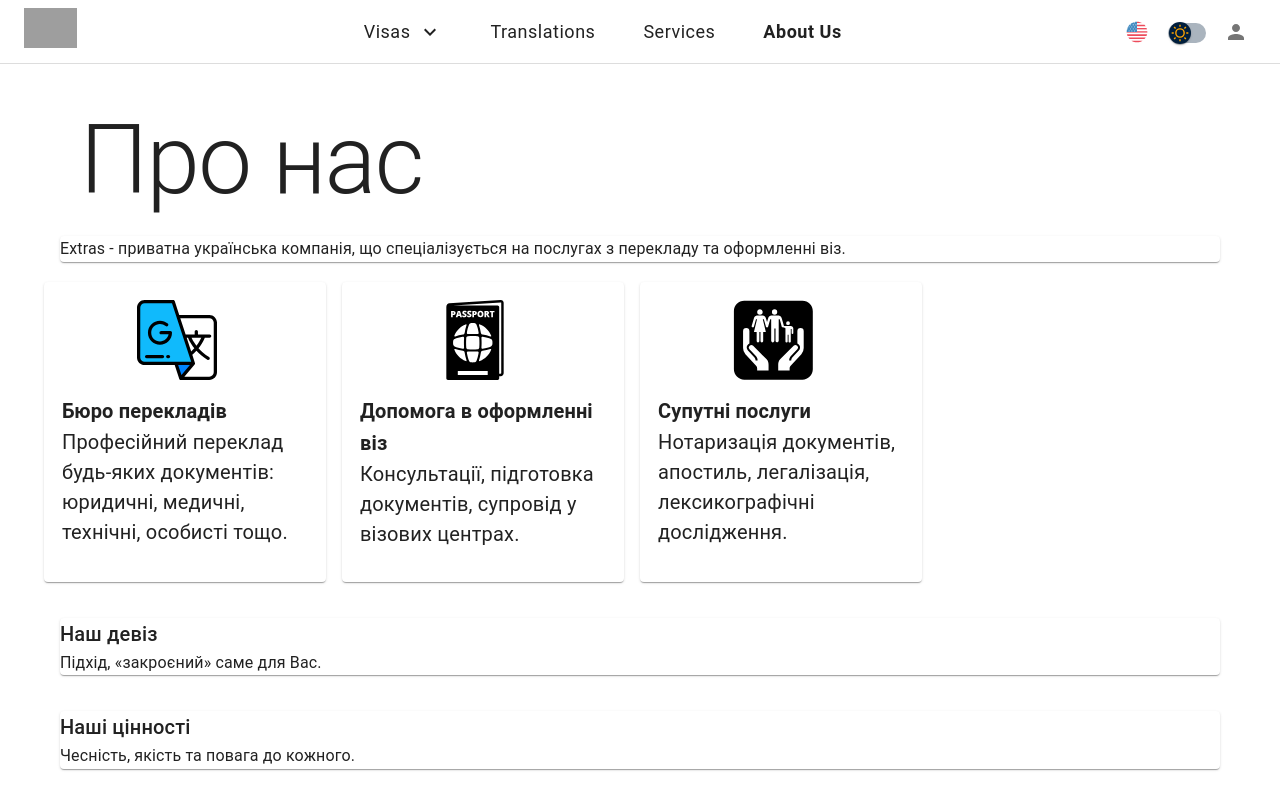
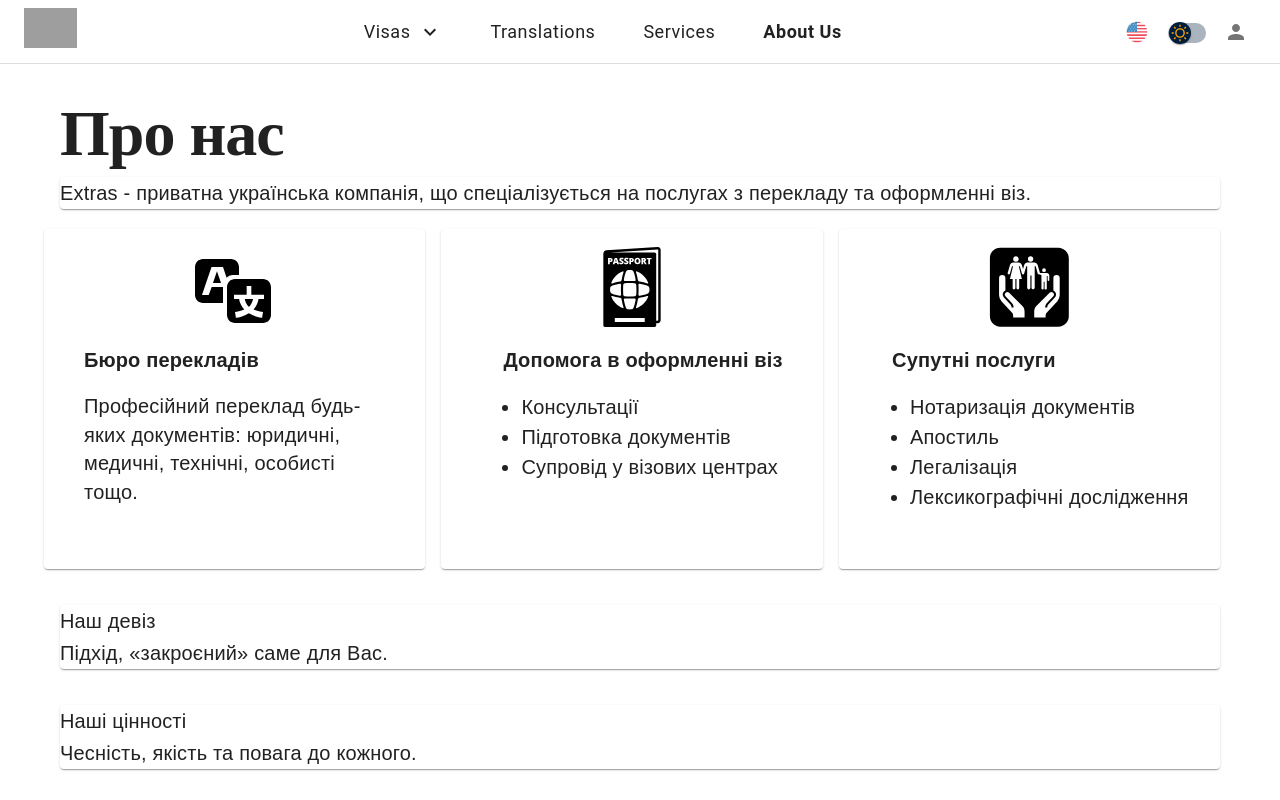
Before and after one commit to Vlasvin/extras, a React (Create React App) app: page /extras/about-us in a window 1280 px wide. Shown: the top 800 px of the page. Built offline with nearby package versions, Linux system fonts and the light colour scheme; grey boxes are pictures that could not be loaded.

Commit message:
added AboutUs

```diff
--- a/src/App.tsx
+++ b/src/App.tsx
@@ -21,7 +21,9 @@ const App = () => {
     <ThemeContextProvider>
       <I18nextProvider i18n={i18next}>
         <div className="App">
-          <Header onRegisterClick={handleRegisterClick} />
+          <Box sx={{ position: "fixed", top: 0, width: "100%" }}>
+            <Header onRegisterClick={handleRegisterClick} />
+          </Box>
           <Suspense fallback={<div>Loading...</div>}>
             <Routes>
               <Route path="/" element={<HomePage />} />
--- a/src/assets/pictures/svg/TranslationIcon.tsx
+++ b/src/assets/pictures/svg/TranslationIcon.tsx
@@ -2,60 +2,16 @@ import React from "react";
 
 const TranslationIcon: React.FC<React.SVGProps<SVGSVGElement>> = (props) => (
   <svg
+    width="80px"
     height="80px"
-    width="80px"
-    version="1.1"
-    id="Layer_1"
+    viewBox="0 0 20 20"
     xmlns="http://www.w3.org/2000/svg"
-    xmlnsXlink="http://www.w3.org/1999/xlink"
-    viewBox="0 0 512 512"
-    xmlSpace="preserve"
   >
-    <path
-      style={{ fill: "#FFFFFF" }}
-      d="M185.802,105.689h277.06c21.364,0,38.688,17.32,38.688,38.689v318.482
-	c0.001,21.366-17.318,38.69-38.687,38.69H280.479L185.802,105.689z"
-    />
-    <polygon
-      style={{ fill: "#0084FF" }}
-      points="361.15,406.306 280.479,501.545 248.789,406.306 "
-    />
-    <path
-      style={{ fill: "#10BAFC" }}
-      d="M361.15,406.306H49.137c-21.364,0-38.688-17.32-38.688-38.69V49.138
-	c0-21.365,17.32-38.689,38.688-38.689h182.387L361.15,406.306z"
-    />
-    <path
-      d="M462.863,95.24H270.286L241.455,7.197C240.049,2.904,236.042,0,231.524,0H49.137C22.043,0,0,22.043,0,49.138v318.478
-	c0,27.095,22.043,49.138,49.137,49.138h192.115l29.311,88.095c1.42,4.269,5.415,7.15,9.914,7.15h182.384
-	C489.957,512,512,489.957,512,462.862V144.38C512,117.285,489.957,95.24,462.863,95.24z M20.898,367.616V49.138
-	c0-15.571,12.668-28.24,28.239-28.24h174.814l122.783,374.96H49.137C33.566,395.857,20.898,383.188,20.898,367.616z
-	 M411.358,241.371c-5.469,11.908-15.308,30.468-31.079,51.099c-4.545-5.928-8.505-11.556-11.901-16.717
-	c-9.028-13.722-15.237-25.776-19.184-34.381L411.358,241.371L411.358,241.371z M326.41,241.371
-	c3.62,8.944,11.118,25.394,24.047,45.165c4.473,6.841,9.853,14.435,16.206,22.461c-5.947,6.704-12.52,13.493-19.759,20.226
-	l-28.768-87.852H326.41z M263.278,416.755h75.328l-54.084,63.85L263.278,416.755z M491.102,462.862
-	c0,15.571-12.668,28.24-28.239,28.24H303.018l65.929-77.834c1.657-1.849,2.673-4.284,2.673-6.961c0-1.378-0.266-2.695-0.751-3.9
-	l-16.85-51.458c9.785-8.559,18.525-17.252,26.302-25.839c17.544,19.367,40.485,39.927,69.799,57.876
-	c1.703,1.043,3.586,1.539,5.446,1.539c3.516,0,6.951-1.775,8.921-4.994c3.013-4.921,1.466-11.354-3.456-14.367
-	c-28.471-17.434-50.493-37.492-67.082-56.152c23.199-29.342,35.285-55.429,40.202-67.64h30.828c5.77,0,10.449-4.678,10.449-10.449
-	s-4.679-10.449-10.449-10.449h-74.907V202.71c0-5.771-4.679-10.449-10.449-10.449s-10.449,4.678-10.449,10.449v17.763h-57.882
-	l-34.165-104.335h185.734c15.571,0,28.239,12.669,28.239,28.24v318.483H491.102z"
-    />
-    <path
-      d="M147.087,286.44c42.444,0,76.974-34.531,76.974-76.974c0-5.771-4.678-10.449-10.449-10.449h-59.202
-	c-5.771,0-10.449,4.678-10.449,10.449s4.678,10.449,10.449,10.449h47.777c-4.91,25.944-27.75,45.628-55.1,45.628
-	c-30.921,0-56.077-25.156-56.077-56.077s25.156-56.077,56.077-56.077c13.315,0,26.223,4.747,36.343,13.368
-	c4.391,3.742,10.988,3.215,14.73-1.178c3.742-4.394,3.214-10.988-1.179-14.73c-13.897-11.839-31.617-18.358-49.894-18.358
-	c-42.444,0-76.974,34.531-76.974,76.974C70.113,251.909,104.642,286.44,147.087,286.44z"
-    />
-    <path
-      d="M201.622,351.434h-4.678c-5.77,0-10.449,4.678-10.449,10.449c0,5.771,4.679,10.449,10.449,10.449h4.678
-	c5.77,0,10.449-4.678,10.449-10.449C212.071,356.112,207.392,351.434,201.622,351.434z"
-    />
-    <path
-      d="M163.141,351.434H61.649c-5.77,0-10.449,4.678-10.449,10.449c0,5.771,4.679,10.449,10.449,10.449h101.492
-	c5.77,0,10.449-4.678,10.449-10.449C173.59,356.112,168.911,351.434,163.141,351.434z"
-    />
+    <rect x="0" fill="none" width="20" height="20" />
+
+    <g>
+      <path d="M11 7H9.49c-.63 0-1.25.3-1.59.7L7 5H4.13l-2.39 7h1.69l.74-2H7v4H2c-1.1 0-2-.9-2-2V5c0-1.1.9-2 2-2h7c1.1 0 2 .9 2 2v2zM6.51 9H4.49l1-2.93zM10 8h7c1.1 0 2 .9 2 2v7c0 1.1-.9 2-2 2h-7c-1.1 0-2-.9-2-2v-7c0-1.1.9-2 2-2zm7.25 5v-1.08h-3.17V9.75h-1.16v2.17H9.75V13h1.28c.11.85.56 1.85 1.28 2.62-.87.36-1.89.62-2.31.62-.01.02.22.97.2 1.46.84 0 2.21-.5 3.28-1.15 1.09.65 2.48 1.15 3.34 1.15-.02-.49.2-1.44.2-1.46-.43 0-1.49-.27-2.38-.63.7-.77 1.14-1.77 1.25-2.61h1.36zm-3.81 1.93c-.5-.46-.85-1.13-1.01-1.93h2.09c-.17.8-.51 1.47-1 1.93l-.04.03s-.03-.02-.04-.03z" />
+    </g>
   </svg>
 );
 
--- a/src/components/AboutUs/AboutUsComponents/ServiceItem.tsx
+++ b/src/components/AboutUs/AboutUsComponents/ServiceItem.tsx
@@ -1,41 +1,43 @@
 import React from "react";
-import { useSpring, animated } from "@react-spring/web";
-import { Grid, IconButton, Typography } from "@mui/material";
+import { Typography } from "@mui/material";
 
 import { aboutUsStyles } from "../AboutUsStyles";
 
 interface ServiceItemProps {
   service: {
     title: string;
-    description: string;
+    description?: string;
     icon?: JSX.Element;
+    points?: string[];
   };
 }
 
 const AnimatedServiceItem: React.FC<ServiceItemProps> = ({ service }) => {
-  const springConfig = {
-    delay: 0.2,
-    duration: 0.8,
-    from: { opacity: 0, transform: "translateY(20px)" },
-    to: { opacity: 1, transform: "translateY(0)" },
-  };
-
-  const animation = useSpring(springConfig);
-
   return (
-    <animated.div style={animation}>
     <div style={{ ...aboutUsStyles.serviceItem, flexDirection: "column" }}>
       <div style={{ textAlign: "center", marginBottom: "10px" }}>
         {service.icon}
       </div>
       <div>
-          <Typography variant="h6">{service.title}</Typography>
+        <Typography variant="h6" style={aboutUsStyles.serviceTitle}>
+          {service.title}
+        </Typography>
+
         <Typography variant="body2" style={aboutUsStyles.serviceDescription}>
           {service.description}
         </Typography>
+
+        {service.points && (
+          <ul>
+            {service.points.map((point, index) => (
+              <li key={index} style={aboutUsStyles.li}>
+                {point}
+              </li>
+            ))}
+          </ul>
+        )}
       </div>
     </div>
-    </animated.div>
   );
 };
 
--- a/src/components/AboutUs/AboutUsStyles.ts
+++ b/src/components/AboutUs/AboutUsStyles.ts
@@ -1,5 +1,6 @@
 export const aboutUsStyles = {
   root: {
+    marginTop: 70,
     padding: 20,
   },
   title: {
@@ -30,7 +31,7 @@ export const aboutUsStyles = {
     alignItems: "center",
     marginBottom: 16,
     padding: 18,
-    height: "300px",
+    height: "340px",
   },
   serviceIcon: {
     marginRight: 16,
@@ -38,9 +39,22 @@ export const aboutUsStyles = {
   },
   serviceTitle: {
     fontWeight: "bold",
-    fontSize: 20,
+    paddingLeft: "22px",
   },
   serviceDescription: {
+    margin: "16px 22px",
+  },
+
+  h1: {
+    fontFamily: "Nunito",
+    fontSize: "64px",
+    fontWeight: 800,
+    lineHeight: "87px",
+    letterSpacing: "1%",
+  },
+  li: {
+    fontFamily: "Quicksand, sans-serif",
     fontSize: 20,
+    fontWeightRegular: 400,
   },
 };
--- a/src/components/AboutUs/index.tsx
+++ b/src/components/AboutUs/index.tsx
@@ -1,21 +1,30 @@
 import React, { useEffect, useState } from "react";
 import { Typography, Grid, Container, Paper } from "@mui/material";
 
-// import AnimatedServiceItem from "./AboutUsComponents/ServiceItem";
+import AnimatedServiceItem from "./AboutUsComponents/ServiceItem";
 
 import PassportIcon from "assets/pictures/svg/PassportIcon";
 import TranslationIcon from "assets/pictures/svg/TranslationIcon";
 import ServicesIcon from "assets/pictures/svg/ServicesIcon";
 import { aboutUsStyles } from "./AboutUsStyles";
+import { useSpring, animated } from "@react-spring/web";
+
+interface Service {
+  title: string;
+  description?: string;
+  points?: string[];
+  icon: JSX.Element;
+}
 
 const AboutUs: React.FC = () => {
+  // eslint-disable-next-line @typescript-eslint/no-unused-vars
   const [isSectionsLoaded, setIsSectionsLoaded] = useState(false);
 
   useEffect(() => {
     setTimeout(() => setIsSectionsLoaded(true), 300);
   }, []);
 
-  const services = [
+  const services: Service[] = [
     {
       title: "Бюро перекладів",
       description:
@@ -24,22 +33,38 @@ const AboutUs: React.FC = () => {
     },
     {
       title: "Допомога в оформленні віз",
-      description:
-        "Консультації, підготовка документів, супровід у візових центрах.",
+      points: [
+        "Консультації",
+        "Підготовка документів",
+        "Супровід у візових центрах",
+      ],
       icon: <PassportIcon />,
     },
 
     {
       title: "Супутні послуги",
-      description:
-        "Нотаризація документів, апостиль, легалізація, лексикографічні дослідження.",
+      points: [
+        "Нотаризація документів",
+        "Aпостиль",
+        "Легалізація",
+        "Лексикографічні дослідження",
+      ],
       icon: <ServicesIcon />,
     },
   ];
 
+  const springConfig = {
+    delay: 0.2,
+    duration: 0.8,
+    from: { opacity: 0, transform: "translateY(20px)" },
+    to: { opacity: 1, transform: "translateY(0)" },
+  };
+
+  const animation = useSpring(springConfig);
+
   return (
     <Container style={aboutUsStyles.root}>
-      <Typography variant="h1" style={aboutUsStyles.root}>
+      <Typography variant="h1" style={(aboutUsStyles.root, aboutUsStyles.h1)}>
         Про нас
       </Typography>
 
@@ -54,27 +79,11 @@ const AboutUs: React.FC = () => {
         </Grid>
         <Grid container spacing={2} direction="row">
           {services.map((service, index) => (
-            <Grid item xs={12} sm={6} md={3} key={index}>
+            <Grid item xs={12} sm={6} md={4} key={index}>
               <Paper style={aboutUsStyles.section}>
-                <div
-                  style={{
-                    ...aboutUsStyles.serviceItem,
-                    flexDirection: "column",
-                  }}
-                >
-                  <div style={aboutUsStyles.serviceIcon}>{service.icon}</div>
-                  <div>
-                    <Typography variant="h6" style={aboutUsStyles.serviceTitle}>
-                      {service.title}
-                    </Typography>
-                    <Typography
-                      variant="body1"
-                      style={aboutUsStyles.serviceDescription}
-                    >
-                      {service.description}
-                    </Typography>
-                  </div>
-                </div>
+                <animated.div style={{ ...animation }}>
+                  <AnimatedServiceItem service={service} />
+                </animated.div>
               </Paper>
             </Grid>
           ))}
--- a/src/redux/ThemeContext/theme.tsx
+++ b/src/redux/ThemeContext/theme.tsx
@@ -12,6 +12,15 @@ export const AppLightTheme: Theme = createTheme({
       styleOverrides: {
         root: {
           backgroundColor: "rgb(253, 255, 255))",
+        },
+      },
+    },
+    MuiTypography: {
+      styleOverrides: {
+        root: {
+          fontFamily: "Quicksand, sans-serif",
+          fontSize: 20,
+          fontWeightRegular: 400,
         },
       },
     },
@@ -41,6 +50,9 @@ export const AppDarkTheme: Theme = createTheme({
       styleOverrides: {
         root: {
           color: "rgb(226, 226, 226)",
+          fontFamily: "Quicksand, sans-serif",
+          fontSize: 20,
+          fontWeightRegular: 400,
         },
       },
     },
```
Also changed, not shown: src/assets/pictures/svg/translation.svg. Lines whose indentation alone changed are shown as unchanged.
